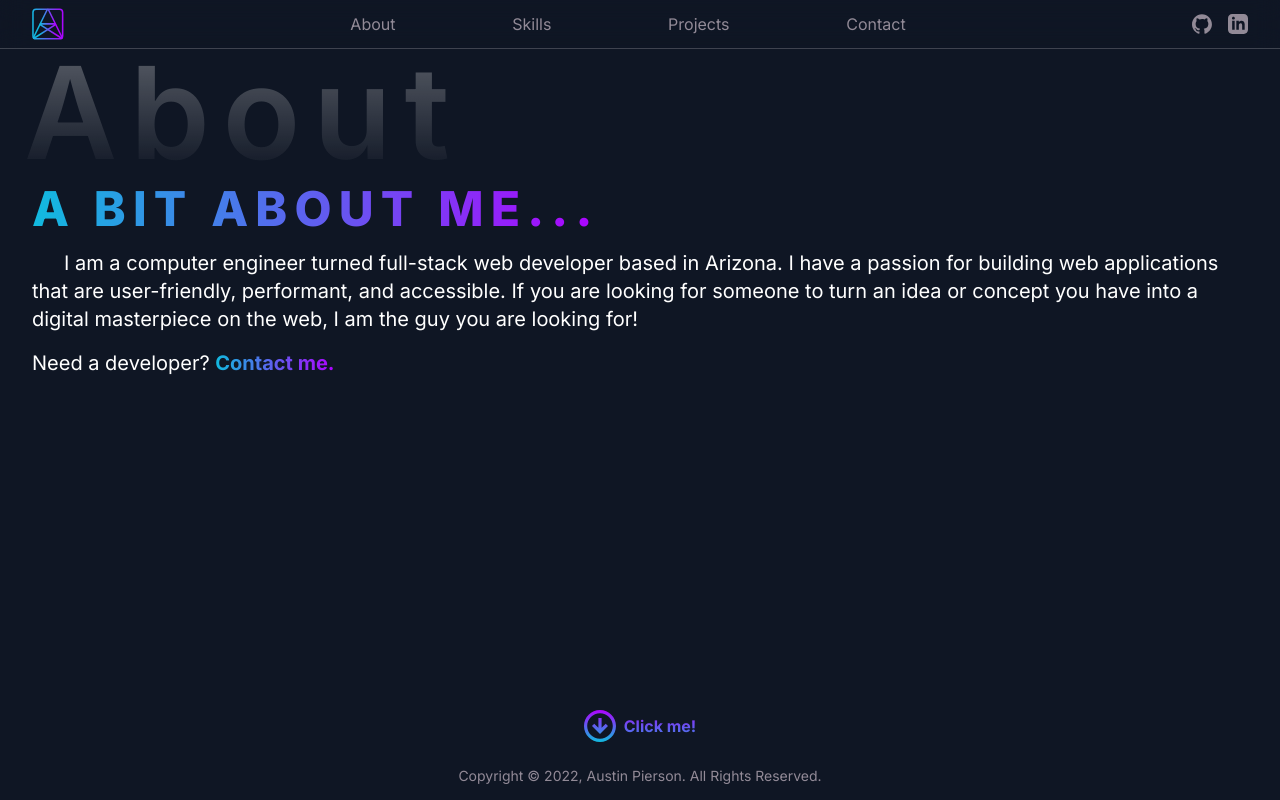
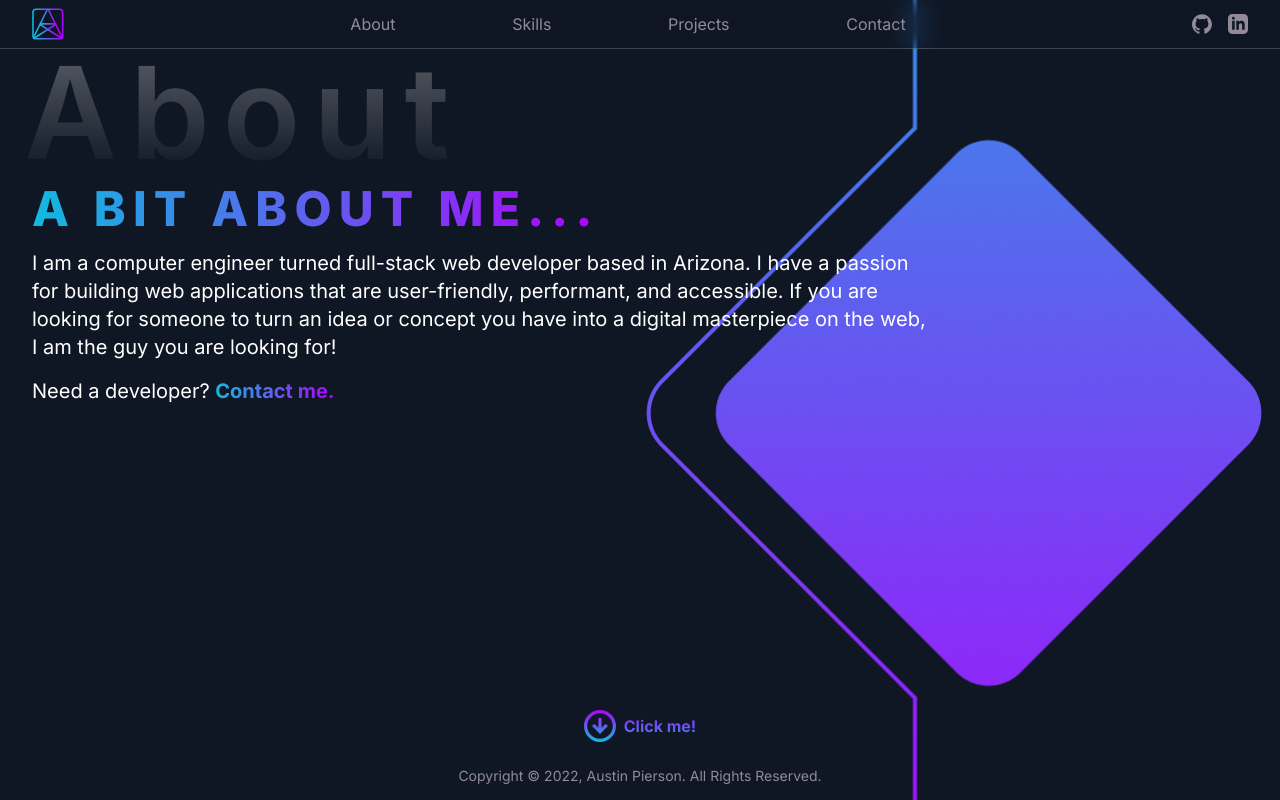
Before and after one commit to austip24/nextjs-dev-portfolio, a Next.js app: page /about in a window 1280 px wide. Built offline with nearby package versions, Linux system fonts and the light colour scheme.

Commit message:
completed about page

```diff
--- a/app/about/page.tsx
+++ b/app/about/page.tsx
@@ -9,14 +9,15 @@
 	return (
 		<div className="h-full w-screen max-w-screen overflow-hidden">
 			<Container>
+				<section className="w-full max-w-4xl">
 					<PageTitle>About</PageTitle>
 
-				<section className="flex flex-col gap-4">
+					<div className="flex flex-col gap-4">
 						<Hero>
 							<HeroTitle>A bit about me...</HeroTitle>
 						</Hero>
 
-					<p className="indent-8 text-xl tracking-tighter md:tracking-normal">
+						<p className="text-xl tracking-tighter md:tracking-normal">
 							I am a computer engineer turned full-stack web developer based in
 							Arizona. I have a passion for building web applications that are
 							user-friendly, performant, and accessible. If you are looking for
@@ -32,7 +33,12 @@
 								Contact me.
 							</Link>
 						</p>
+					</div>
 				</section>
+			</Container>
+
+			{/* Background */}
+			<div className="hidden xl:block absolute right-0 top-0 bg-about bg-cover w-[650px] h-full bg-right -z-50"></div>
 
 			<Container className="flex items-center justify-center">
 				<Button className="absolute bottom-12">
@@ -45,7 +51,6 @@
 					</Link>
 				</Button>
 			</Container>
-			</Container>
 		</div>
 	);
 };
--- a/tailwind.config.js
+++ b/tailwind.config.js
@@ -21,6 +21,7 @@
 			backgroundImage: {
 				hero: "url('/hero-bg.png')",
 				"hero-lg": "url('/hero-bg-large.png')",
+				about: "url('/about-bg.png')",
 			},
 			spacing: {
 				"navigation-height": "var(--navigation-height)",
```
Also changed, not shown: public/about-bg.png (added). Lines whose indentation alone changed are shown as unchanged.
